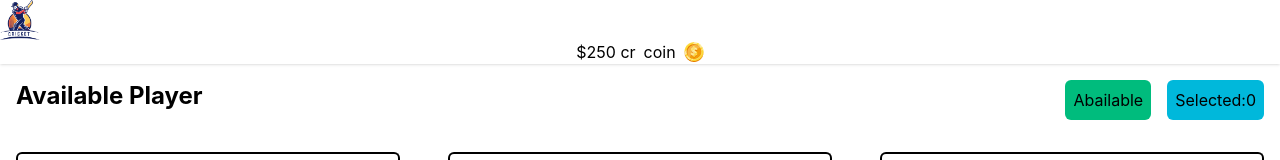
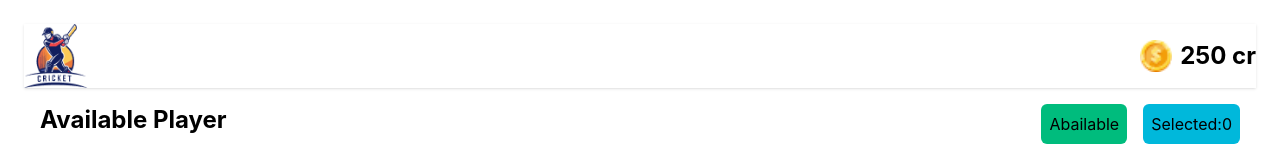
Before and after one commit to Mohotazim-Bosunia/Dream-XI-Criket-Team, a React (Vite) app: page / in a window 1280 px wide. Shown: the top 160 px of the page. Built offline with nearby package versions, Linux system fonts and the light colour scheme.

Commit message:
eighth commit

```diff
--- a/src/App.jsx
+++ b/src/App.jsx
@@ -22,6 +22,7 @@ function App() {
   };
   return (
     <>
+      <div className="m-6">
         <Navber balance={balance}></Navber>
 
         <div className="flex justify-between m-4">
@@ -62,6 +63,7 @@ function App() {
             remove={remove}
           ></SelectedPlayers>
         )}
+      </div>
     </>
   );
 }
--- a/src/Components/Navber/Navber.jsx
+++ b/src/Components/Navber/Navber.jsx
@@ -5,16 +5,15 @@ import dollarImg from "../../assets/dollar 1.png";
 const Navber = ({ balance }) => {
   return (
     <div>
-      <div className="navbar bg-base-100 shadow-sm ">
+      <div className="navbar bg-base-100 shadow-sm flex justify-between">
         <div className="flex-1">
           <a className="btn btn-ghost text-xl">
-            <img className="w-10 h-10" src={navimage} alt="Logo" />
+            <img className="w-16 h-16" src={navimage} alt="Logo" />
           </a>
         </div>
-        <div className="flex justify-center items-center gap-2">
-          <span>${balance} cr</span>
-          <span>coin</span>
-          <img src={dollarImg} alt="Dollar" />
+        <div className="flex justify-center items-center gap-2 text-2xl font-bold">
+          <img className="w-8" src={dollarImg} alt="Dollar" />
+          <span>{balance} cr</span>
         </div>
       </div>
     </div>
```
Lines whose indentation alone changed are shown as unchanged.
